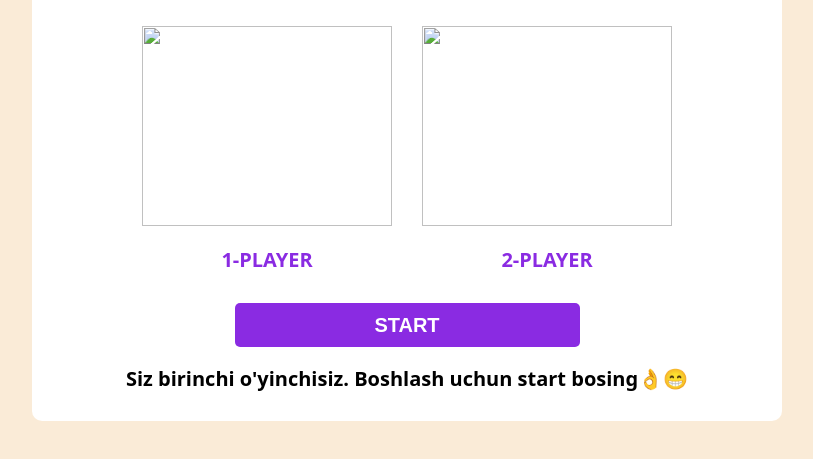
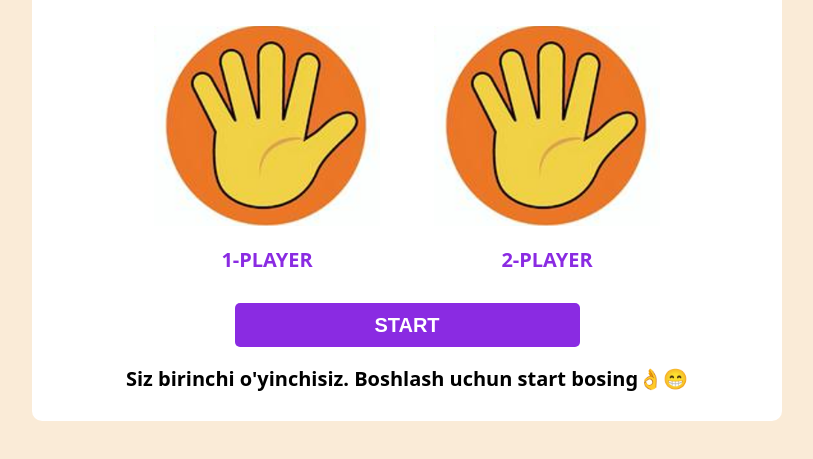
Before and after one commit to Kamronbek-Qadamov/JS-GAME-3, a plain HTML site: page index.html in a window 1280 px wide. Shown: the part 225-684 px from the top of the page, without its empty margins (233-1046 px from the left). Drawn offline with Linux system fonts and the light colour scheme.

Commit message:
Update index.html

```diff
--- a/index.html
+++ b/index.html
@@ -12,11 +12,11 @@
       <h2 class="content__title">Rock Paper Scissors</h2>
       <div class="wrapper">
         <div class="wrapper__element">
-            <img src="./img/paper.png" alt="" class="first__player">
+            <img src="paper.png" alt="" class="first__player">
             <p class="player">1-player</p>
         </div>
         <div class="wrapper__element">
-            <img src="./img/paper.png" alt="" class="second__player">
+            <img src="paper.png" alt="" class="second__player">
             <p class="player">2-player</p>
         </div>
       </div>
```
